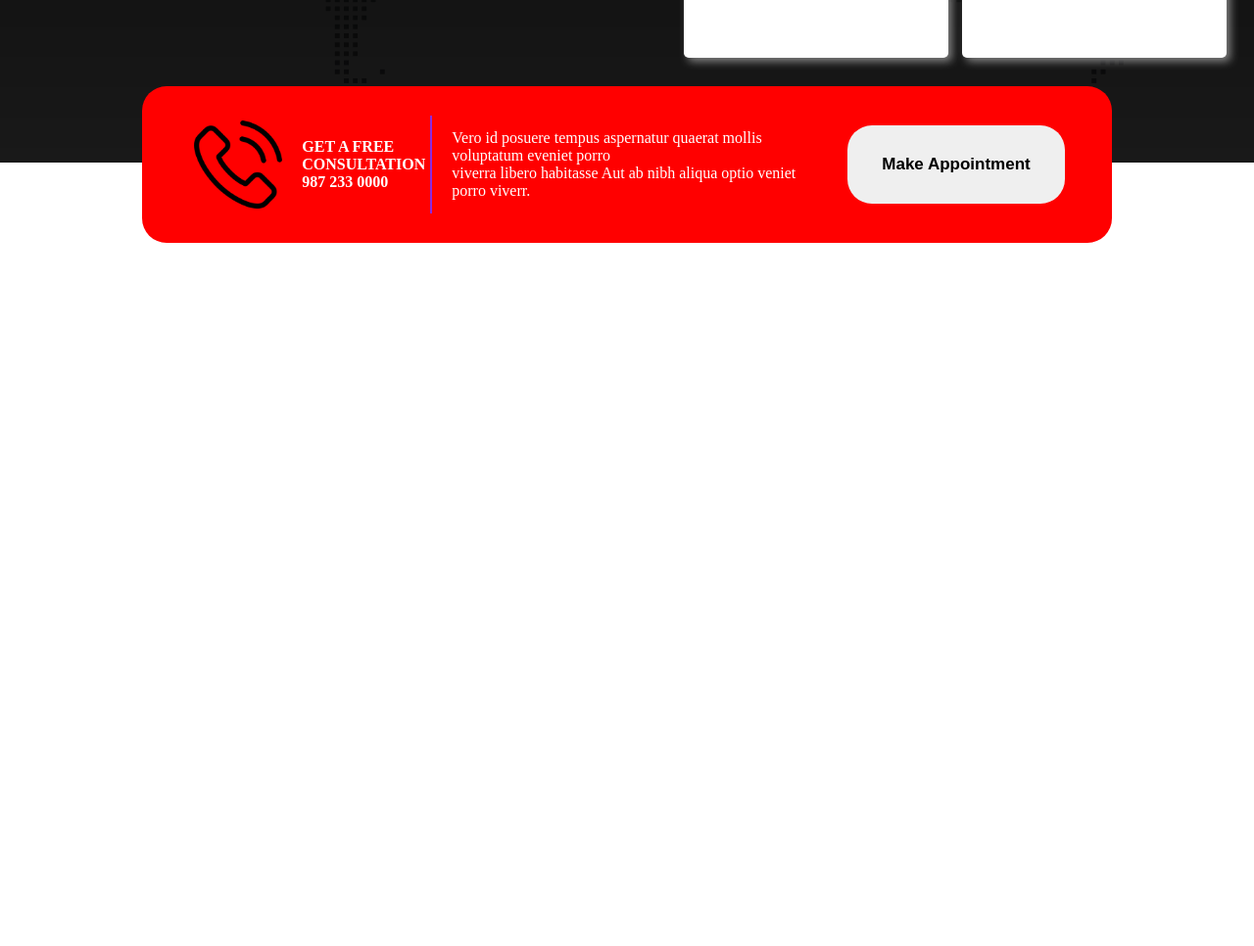
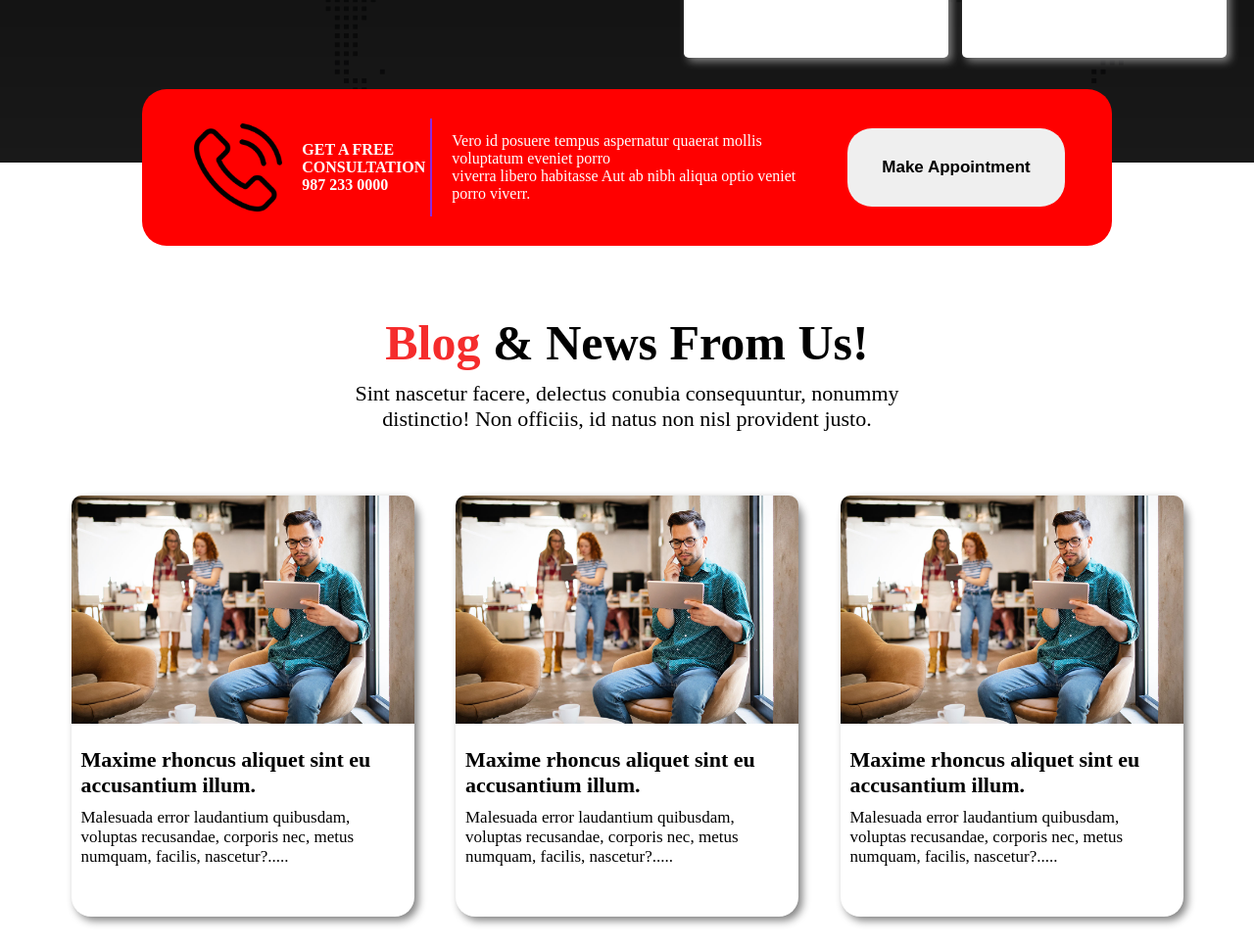
Before and after one commit to devshakibuddin/digital-agency, a plain HTML site: page index.html in a window 1280 px wide. Shown: the part 1481-2447 px from the top of the page at 98% size. Before the commit the page ends 1729 px from the top, so only its background shows below. Drawn offline with Linux system fonts and the light colour scheme.

Commit message:
blog section end

```diff
--- a/index.html
+++ b/index.html
@@ -104,5 +104,36 @@
             <button class="btn-appo"> Make Appointment</button>
         </div>
     </div>
+
+    <!-- Appointment section done -->
+     <!-- Blog Section started -->
+
+      <div class="blog-section">
+        <div class="blog">
+            <h1 class="blog-title "> <span class="red-title"> Blog</span> & News From Us!</h1>
+            <p class="blog-description">Sint nascetur facere, delectus conubia consequuntur, nonummy
+            <br>
+            distinctio! Non officiis, id natus non nisl provident justo.</p>
+        </div>
+        <div class="blog-card-section">
+            <div class="blog-card">
+                <img class="blog-img" src="images/image/blog-1.jpg" alt="">
+                <h2 class="blog-text-title">Maxime rhoncus aliquet sint eu accusantium illum.</h2>
+                <p>Malesuada error laudantium quibusdam, voluptas recusandae, corporis nec, metus numquam, facilis, nascetur?.....</p>
+            </div>
+            <div class="blog-card">
+                <img class="blog-img" src="images/image/blog-1.jpg" alt="">
+                <h2 class="blog-text-title">Maxime rhoncus aliquet sint eu accusantium illum.</h2>
+                <p>Malesuada error laudantium quibusdam, voluptas recusandae, corporis nec, metus numquam, facilis, nascetur?.....</p>
+            </div>
+            <div class="blog-card">
+                <img class="blog-img" src="images/image/blog-1.jpg" alt="">
+                <h2 class="blog-text-title">Maxime rhoncus aliquet sint eu accusantium illum.</h2>
+                <p>Malesuada error laudantium quibusdam, voluptas recusandae, corporis nec, metus numquam, facilis, nascetur?.....</p>
+            </div>
+            </div>
+        </div>
+      </div>
+
 </body>
 </html>
--- a/style.css
+++ b/style.css
@@ -78,7 +78,6 @@
     display: flex;
     justify-content: center;
     align-items: center;
-    position: absolute;
 }
 .service-left-container{
     padding: 15px;
@@ -167,8 +166,8 @@
     border-radius: 25px;
     padding: 30px 15px;
     color: #fff;
-    position: relative;
-    top: 690px;
+    margin-top: -75px;
+
 }
 .call-icon{
     width: 90px;
@@ -195,3 +194,47 @@
     font-size: 17px;
     font-weight: 700;
 }
+
+/* == Blog section == */
+
+.blog{
+    margin-top: 70px;
+    text-align: center;
+}
+.blog-title{
+    font-size: 50px;
+}
+.blog-description{
+    font-size: 22px;
+    padding-top: 10px;
+}
+.blog-card-section{
+    margin-top: 35px;
+    padding: 30px;
+    display: flex;
+    justify-content: space-evenly;
+    align-items: center;
+}
+.blog-card{
+    width: 350px;
+    height: 430px;
+    background: white;
+    box-shadow: 4px 4px 8px gray;
+    border-radius: 20px;
+}
+
+.blog-img{
+    width: 350px;
+    border-radius: 10px;
+    padding-bottom: 10px;
+}
+
+.blog-text-title{
+    font-size: 22px;
+    font-weight: 700;
+    padding: 10px ;
+}
+.blog-card p{
+    font-size: 17px;
+    padding: 0 10px ;
+}
```
